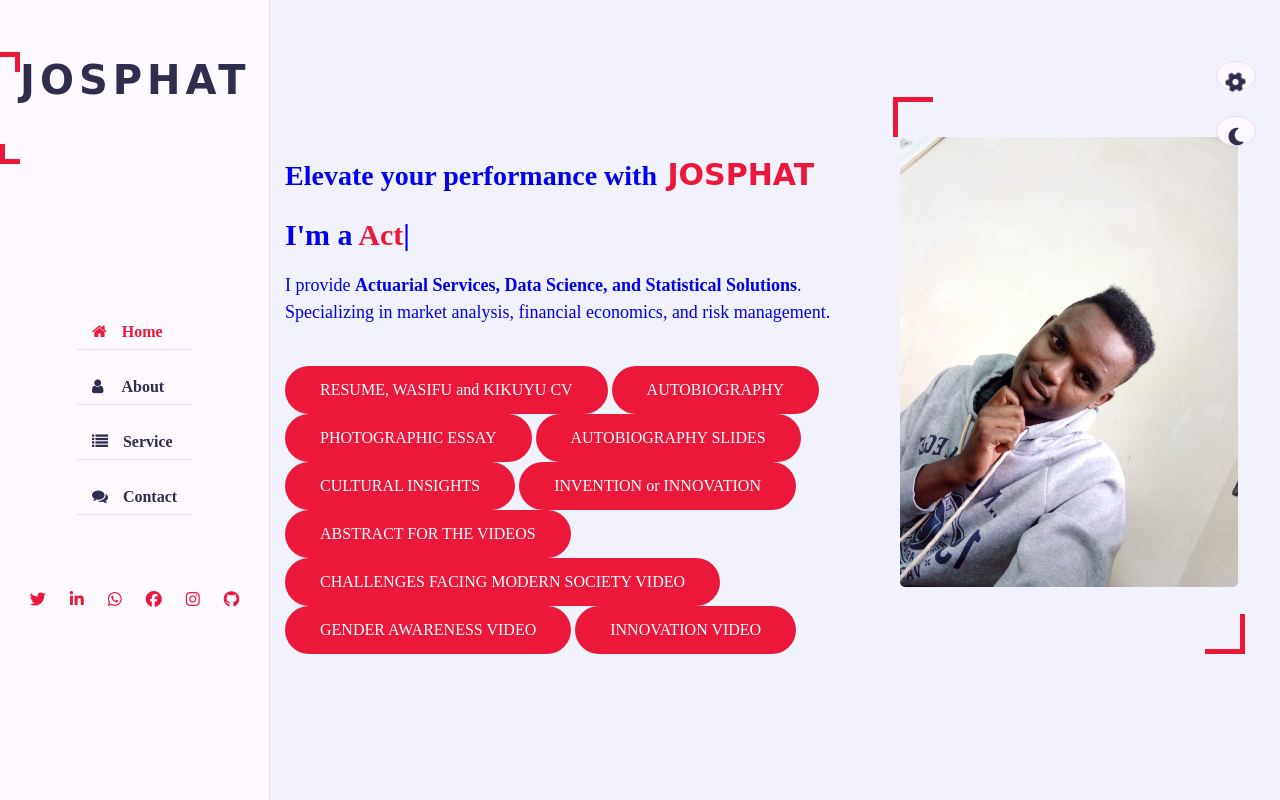
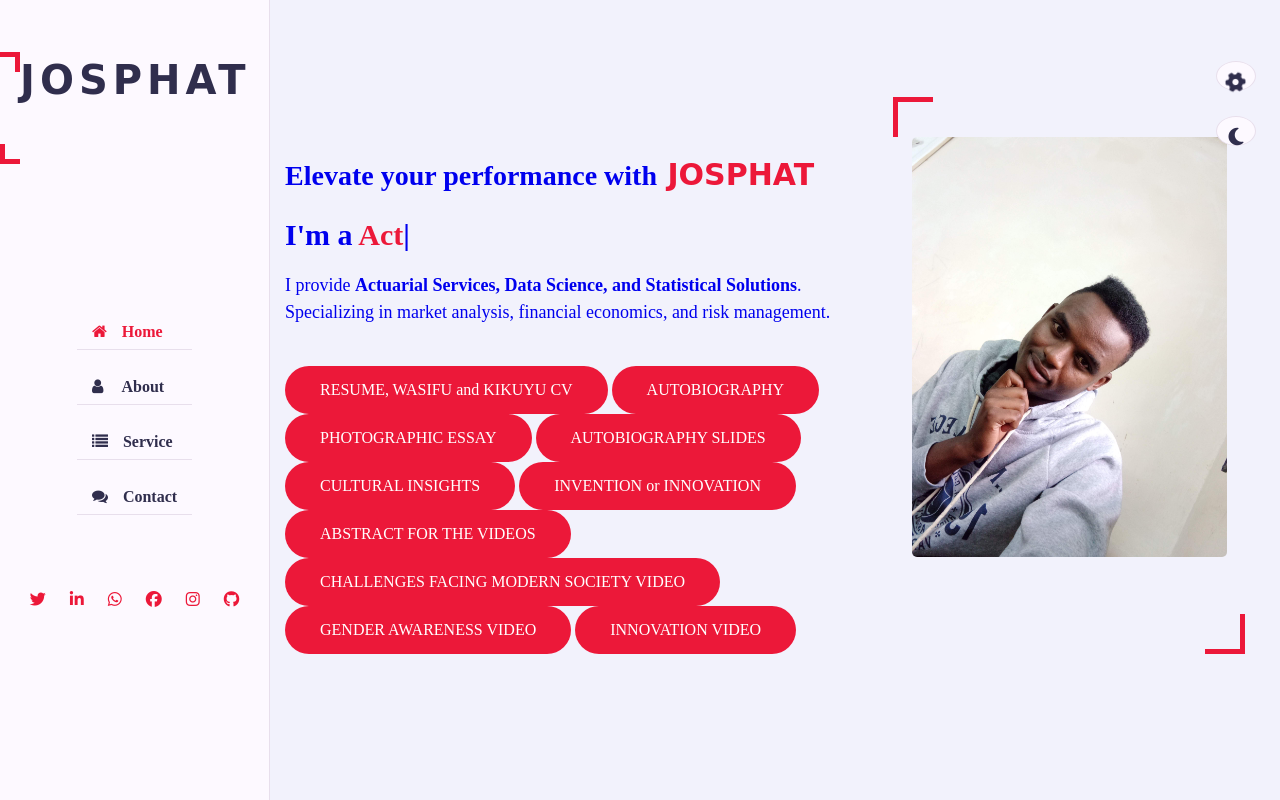
Before and after one commit to j-kamaa/portfolio, a plain HTML site: page index.html in a window 1280 px wide. Drawn offline with nearby package versions, Linux system fonts and the light colour scheme; a web font is replaced by a local one.

Commit message:
Update style.css

```diff
--- a/style.css
+++ b/style.css
@@ -380,7 +380,7 @@ h3.my-profession
 .home .home-img img {
     margin: auto;
     border-radius: 5px;
-    height: 450px;       /* Reduced from 400px to 300px */
+    height: 420px;       /* Reduced from 400px to 300px */
 }
 
 /* About */
```
